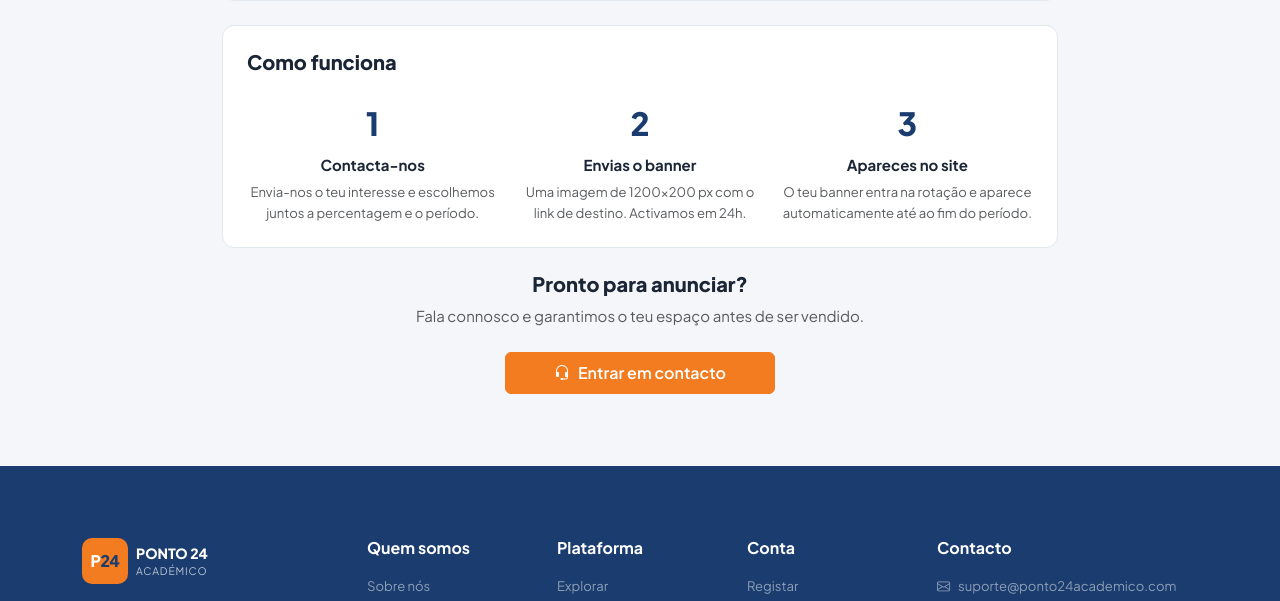
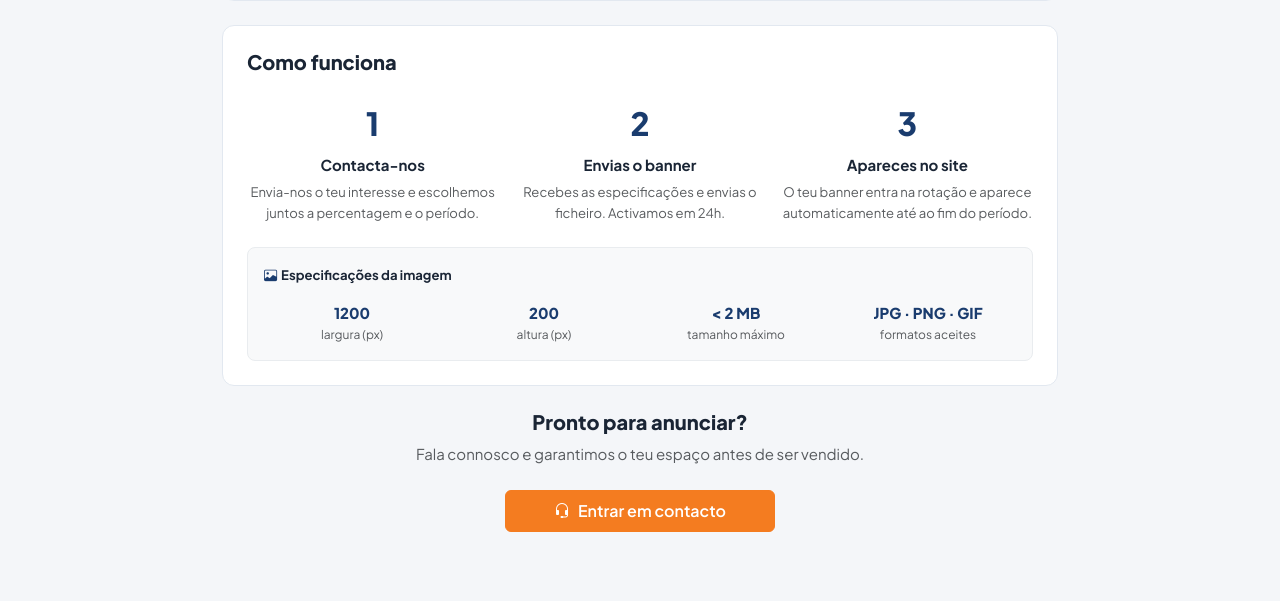
Before and after one commit to Erick0011/Ponto24academico, a Flask app: page /anunciar in a window 1280 px wide. Shown: the part 1146-1747 px from the top of the page. Run offline with Flask 3, Linux system fonts and the light colour scheme; data that the repository does not hold is empty; some libraries are stand-ins or nearby versions.

Commit message:
fix: especificações técnicas do banner bem visíveis na página /anunciar

```diff
--- a/app/templates/main/anunciar.html
+++ b/app/templates/main/anunciar.html
@@ -104,12 +104,35 @@
       <div class="col-md-4 text-center">
         <div class="fw-800 fs-2 text-p24 mb-1">2</div>
         <div class="fw-700 mb-1">Envias o banner</div>
-        <p class="text-muted small mb-0">Uma imagem de 1200×200 px com o link de destino. Activamos em 24h.</p>
+        <p class="text-muted small mb-0">Recebes as especificações e envias o ficheiro. Activamos em 24h.</p>
       </div>
       <div class="col-md-4 text-center">
         <div class="fw-800 fs-2 text-p24 mb-1">3</div>
         <div class="fw-700 mb-1">Apareces no site</div>
         <p class="text-muted small mb-0">O teu banner entra na rotação e aparece automaticamente até ao fim do período.</p>
+      </div>
+    </div>
+
+    <!-- Especificações técnicas -->
+    <div class="mt-4 p-3 rounded-3" style="background:#f8f9fa;border:1px solid #e9ecef">
+      <p class="fw-700 small mb-3"><i class="bi bi-image text-p24 me-1"></i>Especificações da imagem</p>
+      <div class="row g-3">
+        <div class="col-6 col-md-3 text-center">
+          <div class="fw-800 text-p24">1200</div>
+          <div class="text-muted" style="font-size:.75rem">largura (px)</div>
+        </div>
+        <div class="col-6 col-md-3 text-center">
+          <div class="fw-800 text-p24">200</div>
+          <div class="text-muted" style="font-size:.75rem">altura (px)</div>
+        </div>
+        <div class="col-6 col-md-3 text-center">
+          <div class="fw-800 text-p24">&lt; 2 MB</div>
+          <div class="text-muted" style="font-size:.75rem">tamanho máximo</div>
+        </div>
+        <div class="col-6 col-md-3 text-center">
+          <div class="fw-800 text-p24">JPG · PNG · GIF</div>
+          <div class="text-muted" style="font-size:.75rem">formatos aceites</div>
+        </div>
       </div>
     </div>
   </div>
```
